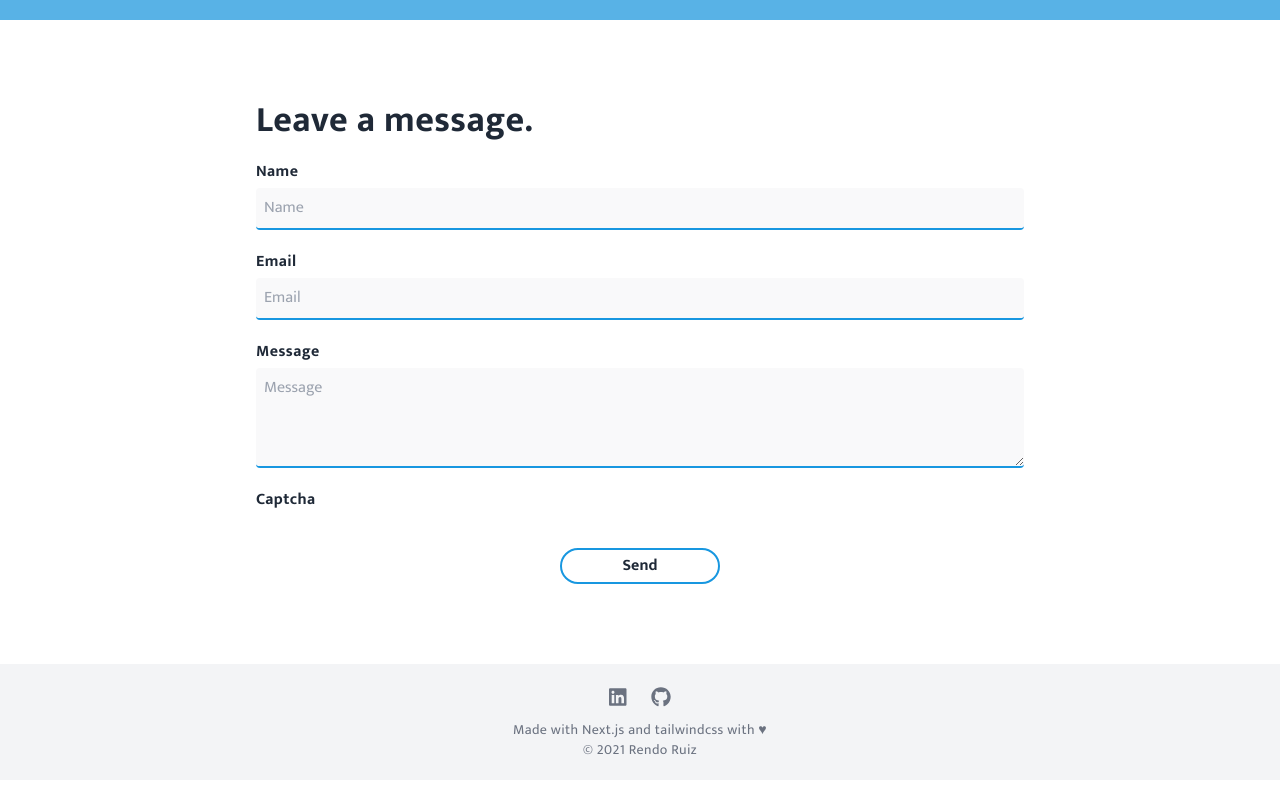
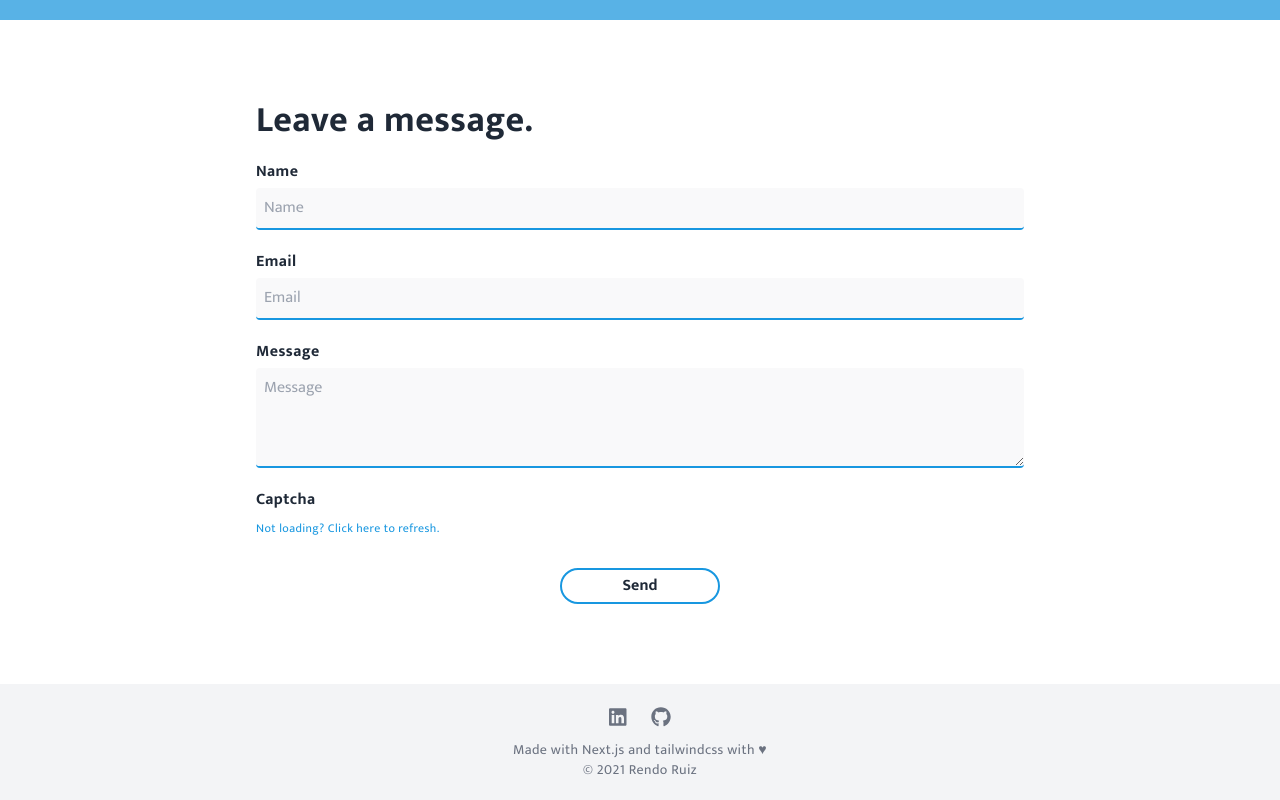
Before and after one commit to rendoruiz/homepage, a Next.js app in the folder rendo-homepage/: page / in a window 1280 px wide. Shown: the part 1076-1876 px from the top of the page. Built offline with nearby package versions, Linux system fonts and the light colour scheme.

Commit message:
captcha change

```diff
--- a/rendo-homepage/components/ContactForm.js
+++ b/rendo-homepage/components/ContactForm.js
@@ -1,4 +1,4 @@
-import { useEffect } from "react";
+import Head from 'next/head'
 
 const ContactForm = () => {
   const encode = (data) => {
@@ -28,13 +28,18 @@ const ContactForm = () => {
     }
   }
 
-  useEffect(() => {
+  const refreshCaptcha = () => {
     if (window.grecaptcha) {
-      grecaptcha.reset();
+      window.grecaptcha.reset();
     }
-  }, [])
+  }
 
   return (
+    <>
+      <Head>
+        <script src="https://www.google.com/recaptcha/api.js" async defer></script>
+      </Head>
+
       <form
         onSubmit={handleSubmit}
         name="contact"
@@ -111,6 +116,12 @@ const ContactForm = () => {
         <div className="grid mb-8">
           <span className="font-bold mb-1">Captcha</span>
           <div className="g-recaptcha" data-sitekey={process.env.SITE_RECAPTCHA_KEY}></div>
+          <p
+            onClick={refreshCaptcha}
+            className="mt-1 text-xs text-primary cursor-pointer"
+          >
+            Not loading? Click here to refresh.
+          </p>
         </div>
 
         <button
@@ -120,6 +131,7 @@ const ContactForm = () => {
           Send
         </button>
       </form>
+    </>
   );
 }
 
--- a/rendo-homepage/pages/index.js
+++ b/rendo-homepage/pages/index.js
@@ -14,7 +14,6 @@ export default function Home() {
         <link rel="icon" type="image/png" sizes="32x32" href="/favicon-32x32.png" />
         <link rel="icon" type="image/png" sizes="16x16" href="/favicon-16x16.png" />
         <link rel="manifest" href="/site.webmanifest" />
-        <script src="https://www.google.com/recaptcha/api.js" async defer></script>
       </Head>
 
       <header className="p-5">
```
Lines whose indentation alone changed are shown as unchanged.
